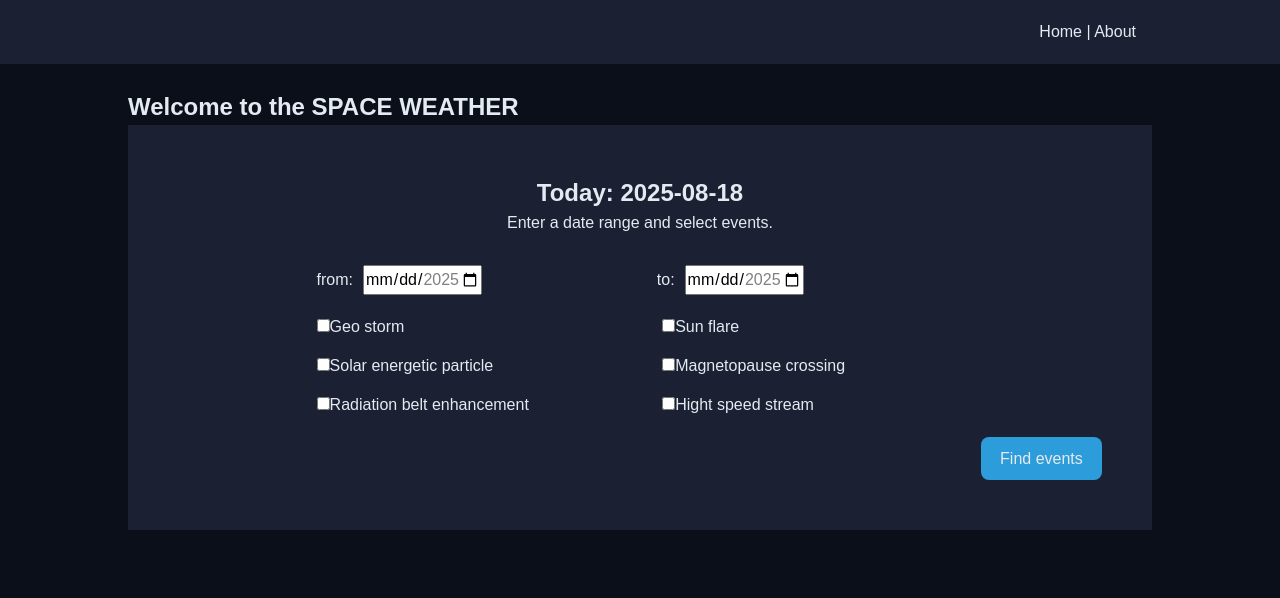
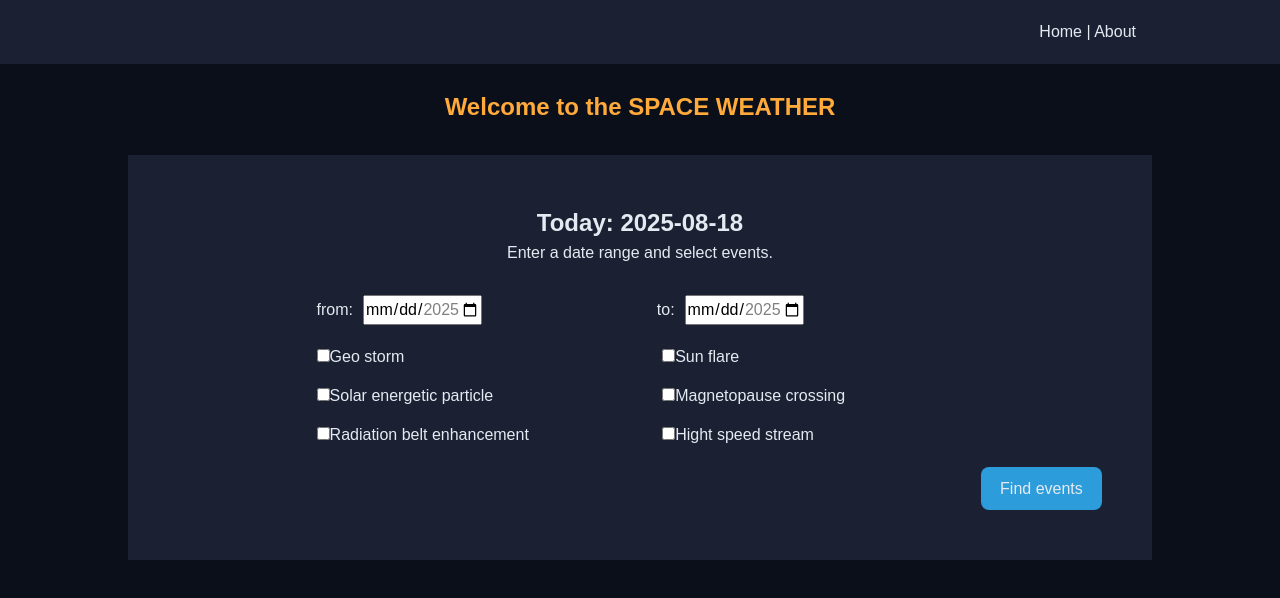
Before and after one commit to Taaamilaaa/Space-Weather, a React (Vite) app: page / in a window 1280 px wide. Shown: the top 598 px of the page. Built offline with nearby package versions, Linux system fonts and the light colour scheme.

Commit message:
Update index.css

```diff
--- a/src/index.css
+++ b/src/index.css
@@ -1,72 +1,9 @@
-/* :root {
-  font-family: system-ui, Avenir, Helvetica, Arial, sans-serif;
-  line-height: 1.5;
-  font-weight: 400;
-
-  color-scheme: light dark;
-  color: rgba(255, 255, 255, 0.87);
-  background-color: #242424;
-
-  font-synthesis: none;
-  text-rendering: optimizeLegibility;
-  -webkit-font-smoothing: antialiased;
-  -moz-osx-font-smoothing: grayscale;
-}
-
-a {
-  font-weight: 500;
-  color: #646cff;
-  text-decoration: inherit;
-}
-a:hover {
-  color: #535bf2;
-}
-
-body {
-  margin: 0;
-  display: flex;
-  place-items: center;
-  min-width: 320px;
-  min-height: 100vh;
-}
-
-h1 {
-  font-size: 3.2em;
-  line-height: 1.1;
-}
-
-button {
-  border-radius: 8px;
-  border: 1px solid transparent;
-  padding: 0.6em 1.2em;
-  font-size: 1em;
-  font-weight: 500;
-  font-family: inherit;
-  background-color: #1a1a1a;
-  cursor: pointer;
-  transition: border-color 0.25s;
-}
-button:hover {
-  border-color: #646cff;
-}
-button:focus,
-button:focus-visible {
-  outline: 4px auto -webkit-focus-ring-color;
-}
-
-@media (prefers-color-scheme: light) {
-  :root {
-    color: #213547;
-    background-color: #ffffff;
-  }
-  a:hover {
-    color: #747bff;
-  }
-  button {
-    background-color: #f9f9f9;
-  }
-} */
 body {
   background-color: var(--color-bg);
   color: var(--color-text);
 }
+h1 {
+  text-align: center;
+  margin-bottom: 30px;
+  color: var(--color-heading);
+}
```
